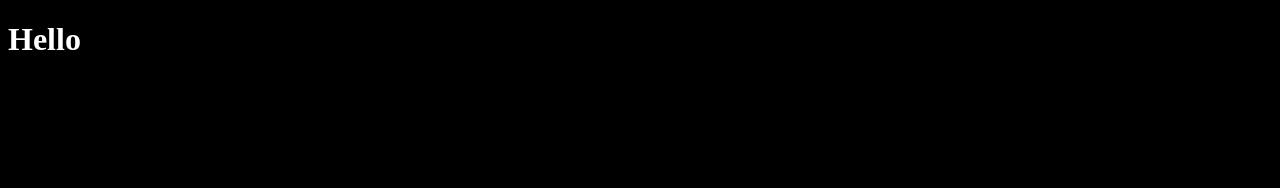
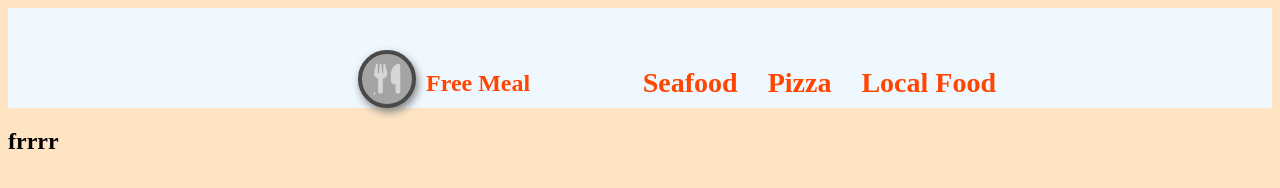
Before and after one commit to mrprotocoll/meal-app, a website built with webpack: page src/index.html in a window 1280 px wide. Built offline with nearby package versions, Linux system fonts and the light colour scheme.

Commit message:
added header

```diff
--- a/src/index.html
+++ b/src/index.html
@@ -5,8 +5,36 @@
     <meta http-equiv="X-UA-Compatible" content="IE=edge">
     <meta name="viewport" content="width=device-width, initial-scale=1.0">
     <title>Free Meal: Mrprotocoll</title>
+    <link rel="stylesheet" href="https://cdnjs.cloudflare.com/ajax/libs/font-awesome/6.0.0/css/all.min.css" integrity="sha512-9usAa10IRO0HhonpyAIVpjrylPvoDwiPUiKdWk5t3PyolY1cOd4DSE0Ga+ri4AuTroPR5aQvXU9xC6qOPnzFeg==" crossorigin="anonymous" referrerpolicy="no-referrer" />
 </head>
 <body>
-    <h1>Hello</h1>
+    <header>
+        <div class="container">
+            <nav class="header-nav">
+                <div class="brand">
+                    <a href="/" class="logo"><i class="fa-solid fa-utensils"></i> </a>
+                    <h1 class="logo-title">Free Meal</h1>
+                  </div>
+                <ul class="nav-menu">
+                    <li class="nav-links">
+                        <a href="#" class="nav-link">Seafood</a>
+                    </li>
+                    <li class="nav-links">
+                        <a href="#" class="nav-link">Pizza</a>
+                    </li>
+                    <li class="nav-links">
+                        <a href="#" class="nav-link">Local Food</a>
+                    </li>
+                </ul>
+            </nav>
+        </div>
+    </header>
+    <main>
+        <section>
+            <h2>frrrr</h2>
+        </section>
+    </main>
+
+
 </body>
 </html>
--- a/src/style.css
+++ b/src/style.css
@@ -1,4 +1,64 @@
 body {
-  background-color: #000;
-  color: #fff;
+  background-color: bisque;
 }
+
+header {
+  height: 100px;
+  background-color: aliceblue;
+  position: relative;
+}
+
+.container {
+  display: flex;
+  width: 50%;
+  padding-left: 350px;
+}
+
+.header-nav {
+  height: 50px;
+  display: flex;
+  align-items: center;
+  justify-content: space-between;
+  width: 50vw;
+  position: absolute;
+  margin-top: 50px;
+}
+
+.brand {
+  display: flex;
+  flex-direction: row;
+  gap: 10px;
+}
+
+.logo {
+  border-radius: 50%;
+  width: 50px;
+  height: 50px;
+  border: 4px solid rgb(73, 73, 73);
+  display: flex;
+  justify-content: center;
+  align-items: center;
+  color: rgb(214, 214, 214);
+  background: rgb(165, 164, 164);
+  box-shadow: 2px 4px 8px gray;
+  font-size: 30px;
+}
+
+.brand h1 {
+  color: #ff4500;
+}
+
+.nav-menu {
+  display: flex;
+  gap: 30px;
+  padding: 2px;
+  list-style: none;
+}
+
+.nav-links a {
+  color: #ff4500;
+  font-size: 28px;
+  font-weight: 800;
+  display: flex;
+  text-decoration: none;
+}
```
Also changed, not shown: dist/index.html.
